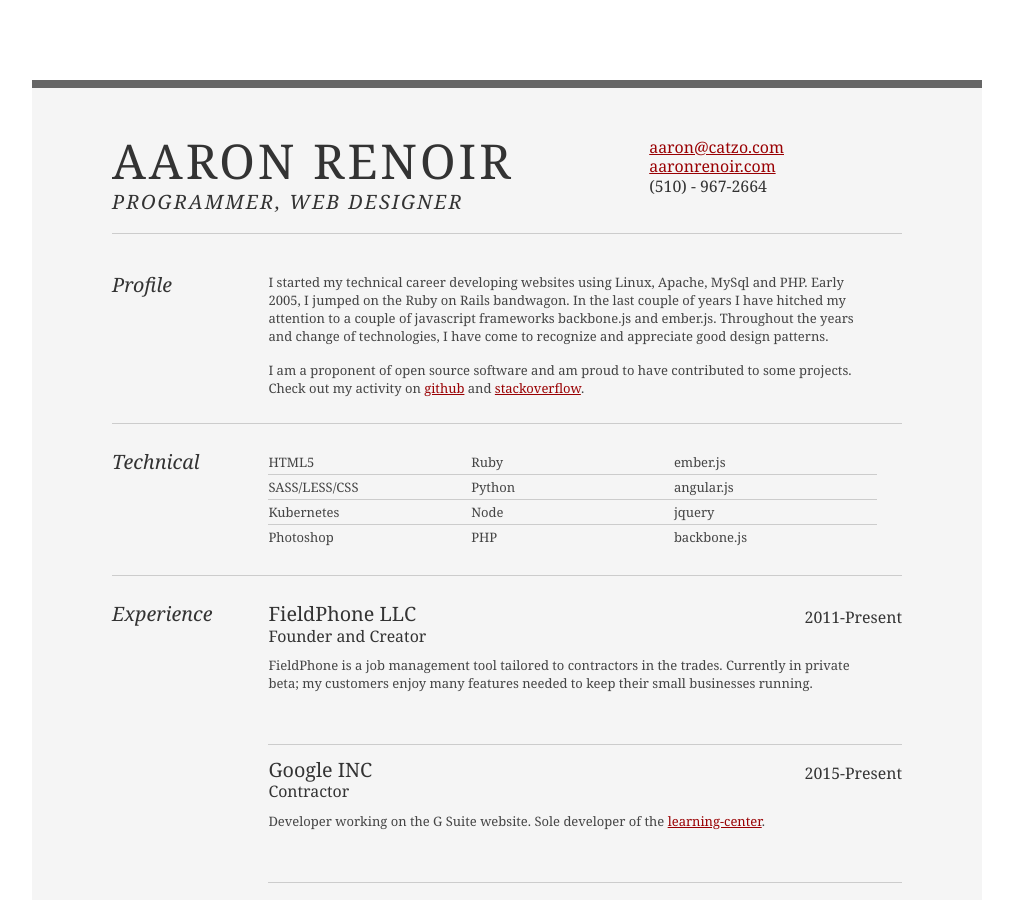
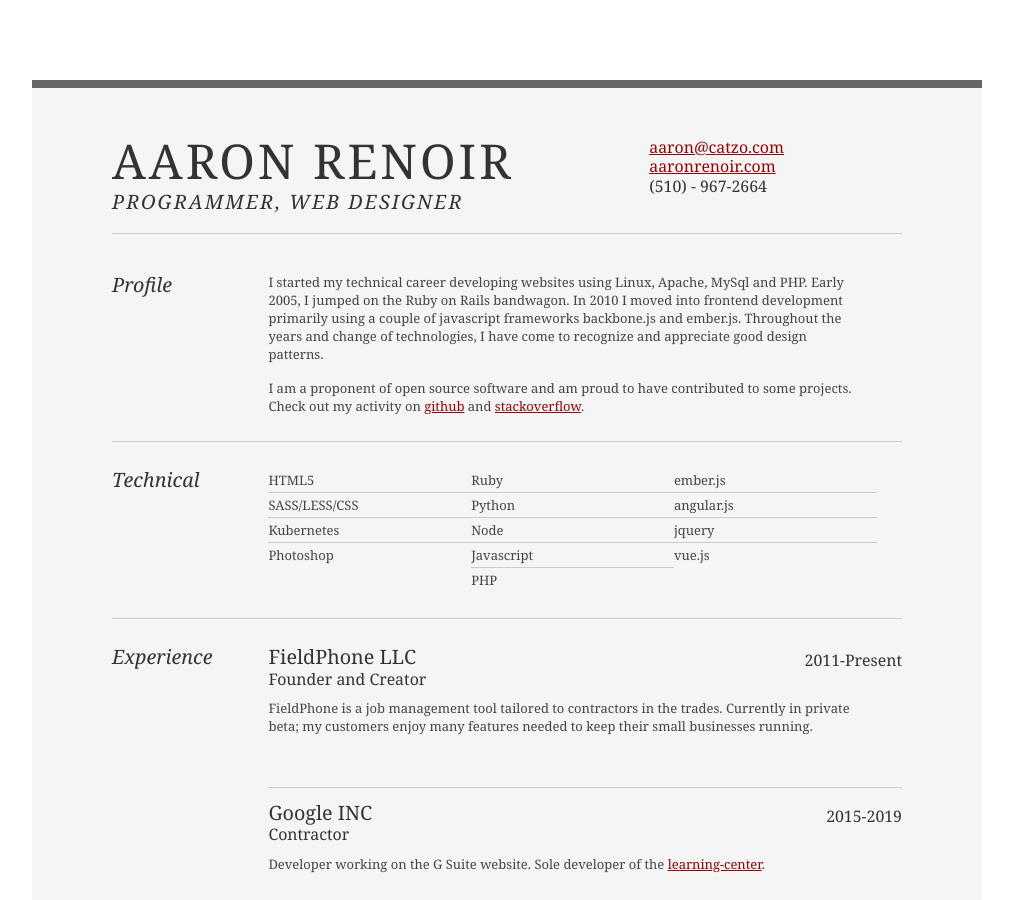
Before and after one commit to arenoir/portfolio, a Jekyll site: the page built from resume/index.html, in a window 1280 px wide and 900 px high. Shown: the whole window, without its empty margins (133-1146 px from the left). Built offline with Jekyll 4.4.1, drawn with Linux system fonts in a browser that asks for light colours.

Commit message:
update resume

```diff
--- a/resume/index.html
+++ b/resume/index.html
@@ -30,7 +30,7 @@ title: Aaron Renoir's Resume
         </div>
         <div class="yui-u">
           <p>
-            I started my technical career developing websites using Linux, Apache, MySql and PHP. Early 2005, I jumped on the Ruby on Rails bandwagon. In the last couple of years I have hitched my attention to a couple of javascript frameworks backbone.js and ember.js.  Throughout the years and change of technologies, I have come to recognize and appreciate good design patterns.
+            I started my technical career developing websites using Linux, Apache, MySql and PHP. Early 2005, I jumped on the Ruby on Rails bandwagon. In 2010 I moved into frontend development primarily using a couple of javascript frameworks backbone.js and ember.js. Throughout the years and change of technologies, I have come to recognize and appreciate good design patterns.
           </p>
           <br>
           <p>
@@ -55,6 +55,7 @@ title: Aaron Renoir's Resume
             <li>Ruby</li>
             <li>Python</li>
             <li>Node</li>
+            <li>Javascript</li>
             <li class="last">PHP</li>
           </ul>
 
@@ -62,7 +63,7 @@ title: Aaron Renoir's Resume
             <li>ember.js</li>
             <li>angular.js</li>
             <li>jquery</li>
-            <li class="last">backbone.js</li>
+            <li class="last">vue.js</li>
           </ul>
         </div>
       </div>
@@ -84,7 +85,7 @@ title: Aaron Renoir's Resume
           <div class="job">
             <h2>Google INC</h2>
             <h3>Contractor</h3>
-            <h4>2015-Present</h4>
+            <h4>2015-2019</h4>
             <p>Developer working on the G Suite website. Sole developer of the <a href="https://gsuite.google.com/learning-center/" target="_blank">learning-center</a>. </p>
           </div>
 
```
Also changed, not shown: 1 other file.
